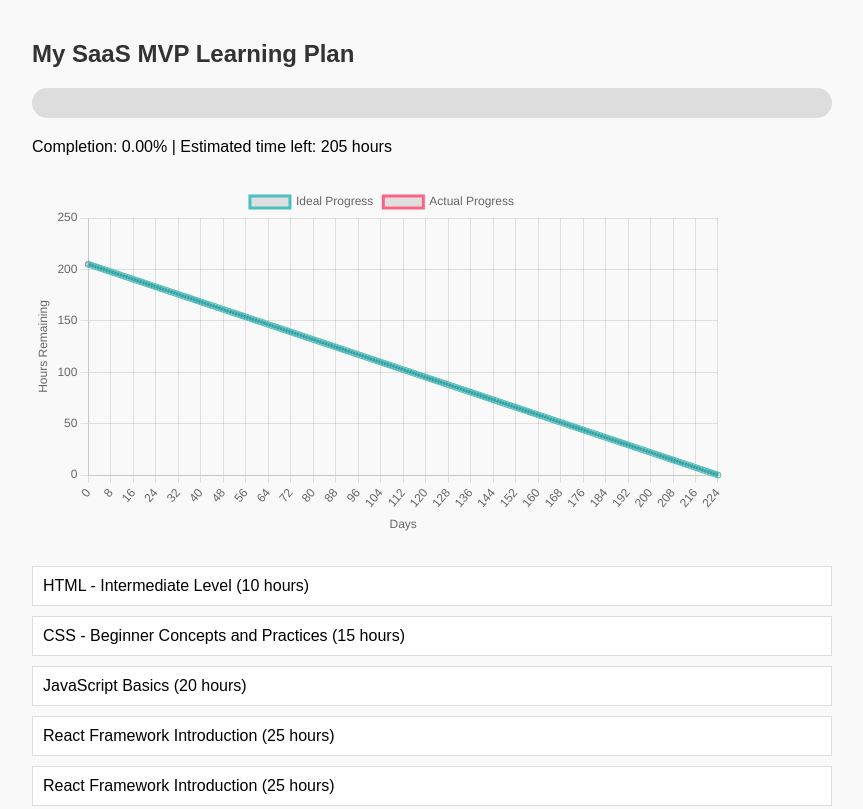
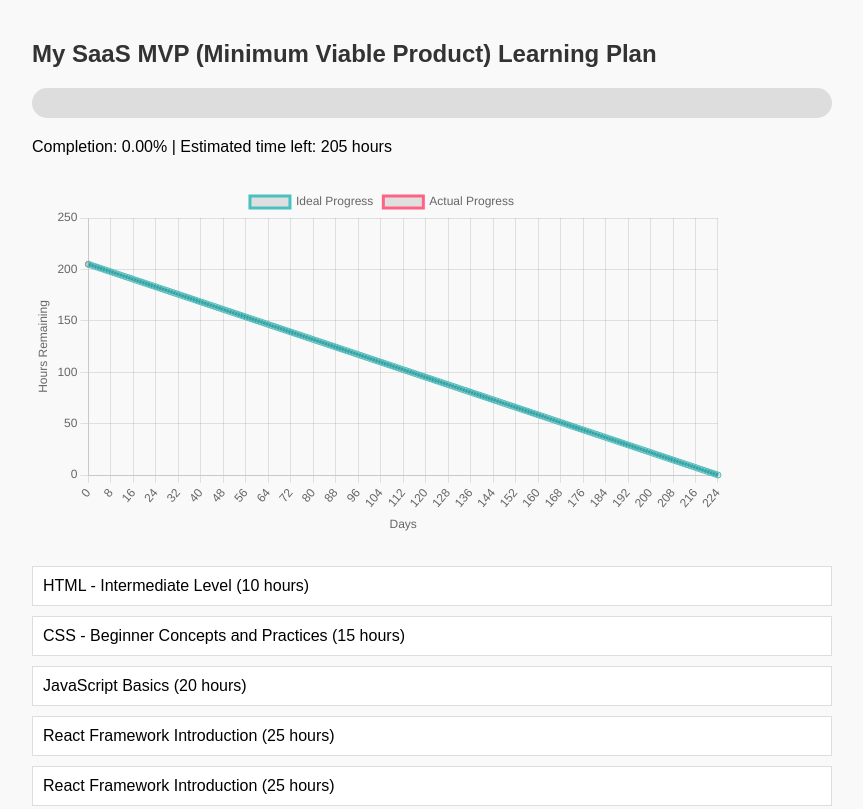
Before and after one commit to keithliew/LN, a plain HTML site: page index.html in a window 1280 px wide. Shown: the top 809 px of the page, without its empty margins (208-1071 px from the left). Drawn offline with nearby package versions, Linux system fonts and the light colour scheme.

Commit message:
Update index.html

```diff
--- a/index.html
+++ b/index.html
@@ -11,7 +11,7 @@
 
 <body>
 
-    <h2>My SaaS MVP Learning Plan</h2>
+    <h2>My SaaS MVP (Minimum Viable Product) Learning Plan</h2>
 
     <div id="progressBar">
         <div id="progressBarInner"></div>
```
